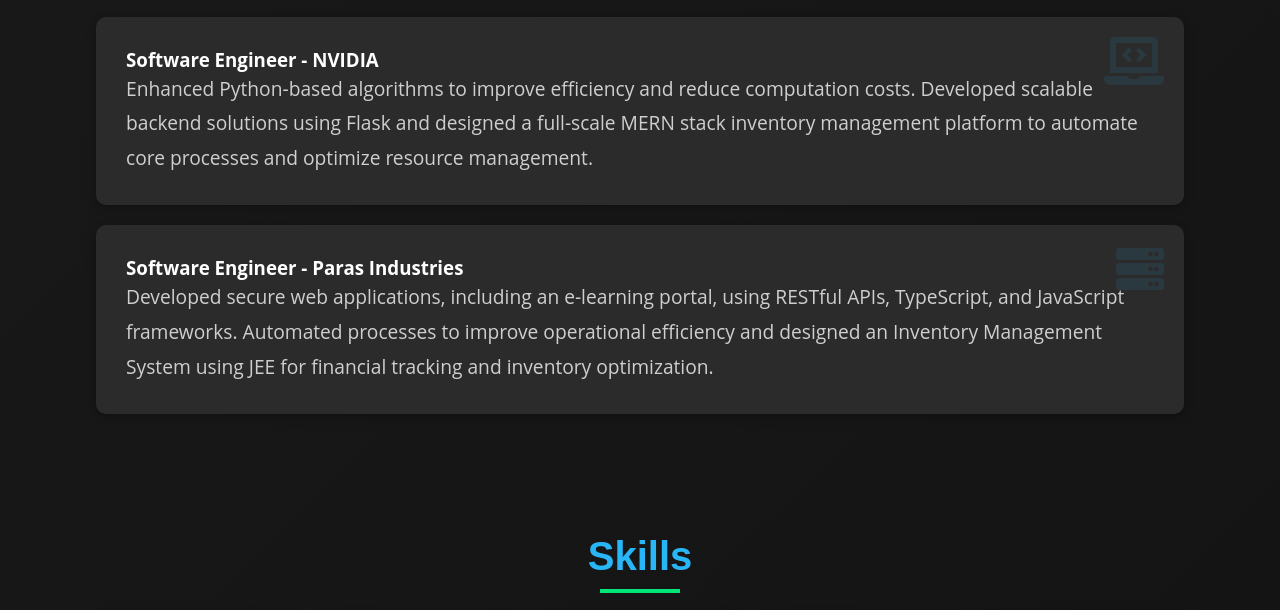
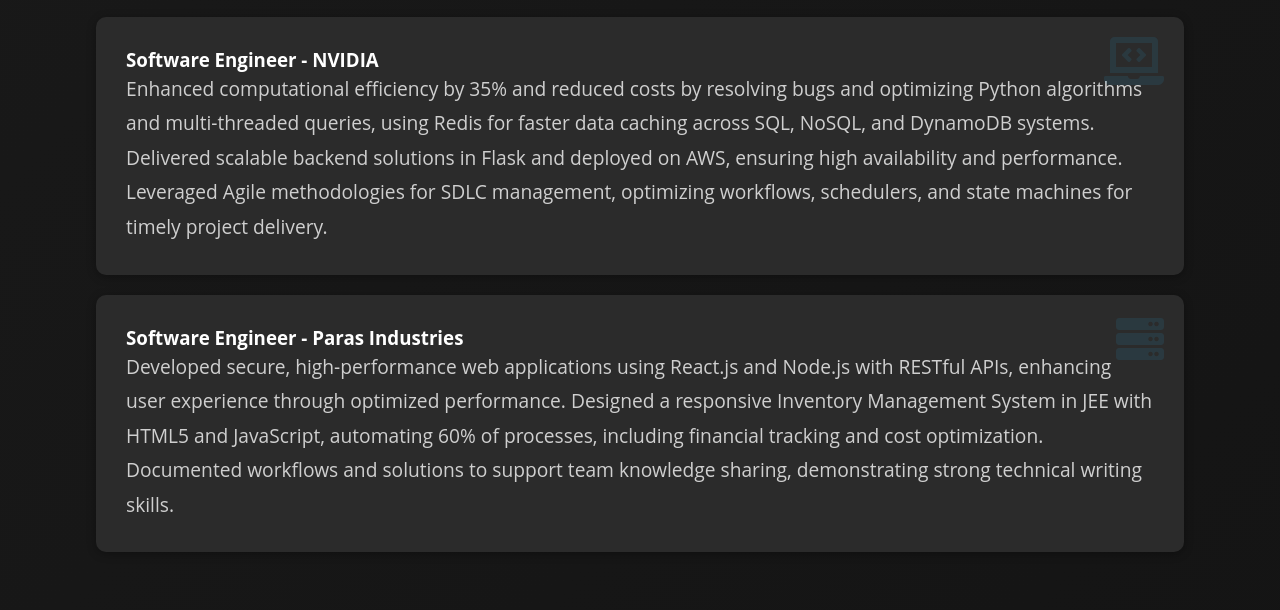
Before and after one commit to nileshparmar0/Nilesh-Portfolio, a plain HTML site: page index.html in a window 1280 px wide. Shown: the part 2716-3326 px from the top of the page. Drawn offline with Linux system fonts and the light colour scheme.

Commit message:
Update index.html

```diff
--- a/index.html
+++ b/index.html
@@ -95,12 +95,25 @@
             <div class="experience-item">
                 <i class="fas fa-laptop-code"></i>
                 <h3>Software Engineer - NVIDIA</h3>
-                <p>Enhanced Python-based algorithms to improve efficiency and reduce computation costs. Developed scalable backend solutions using Flask and designed a full-scale MERN stack inventory management platform to automate core processes and optimize resource management.</p>
+                <p>Enhanced computational efficiency by 35% and reduced costs by
+            resolving bugs and optimizing Python algorithms and multi-threaded
+            queries, using Redis for faster data caching across SQL, NoSQL, and
+            DynamoDB systems. Delivered scalable backend solutions in Flask and
+            deployed on AWS, ensuring high availability and performance.
+            Leveraged Agile methodologies for SDLC management, optimizing
+            workflows, schedulers, and state machines for timely project
+            delivery.</p>
             </div>
             <div class="experience-item">
                 <i class="fas fa-server"></i>
                 <h3>Software Engineer - Paras Industries</h3>
-                <p>Developed secure web applications, including an e-learning portal, using RESTful APIs, TypeScript, and JavaScript frameworks. Automated processes to improve operational efficiency and designed an Inventory Management System using JEE for financial tracking and inventory optimization.</p>
+                <p>Developed secure, high-performance web applications using React.js
+            and Node.js with RESTful APIs, enhancing user experience through
+            optimized performance. Designed a responsive Inventory Management
+            System in JEE with HTML5 and JavaScript, automating 60% of
+            processes, including financial tracking and cost optimization.
+            Documented workflows and solutions to support team knowledge
+            sharing, demonstrating strong technical writing skills.</p>
             </div>
         </div>
     </section>
```
